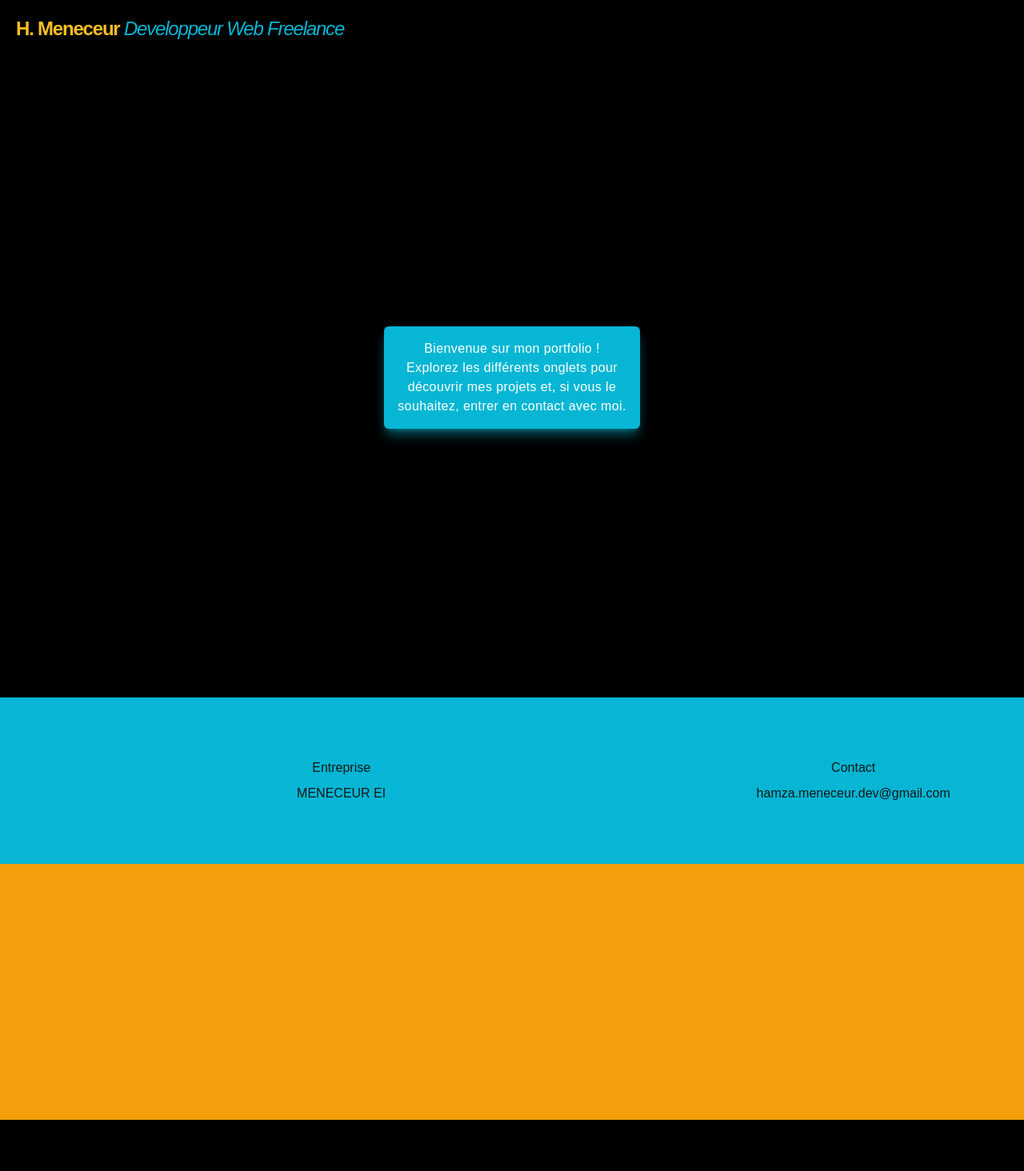
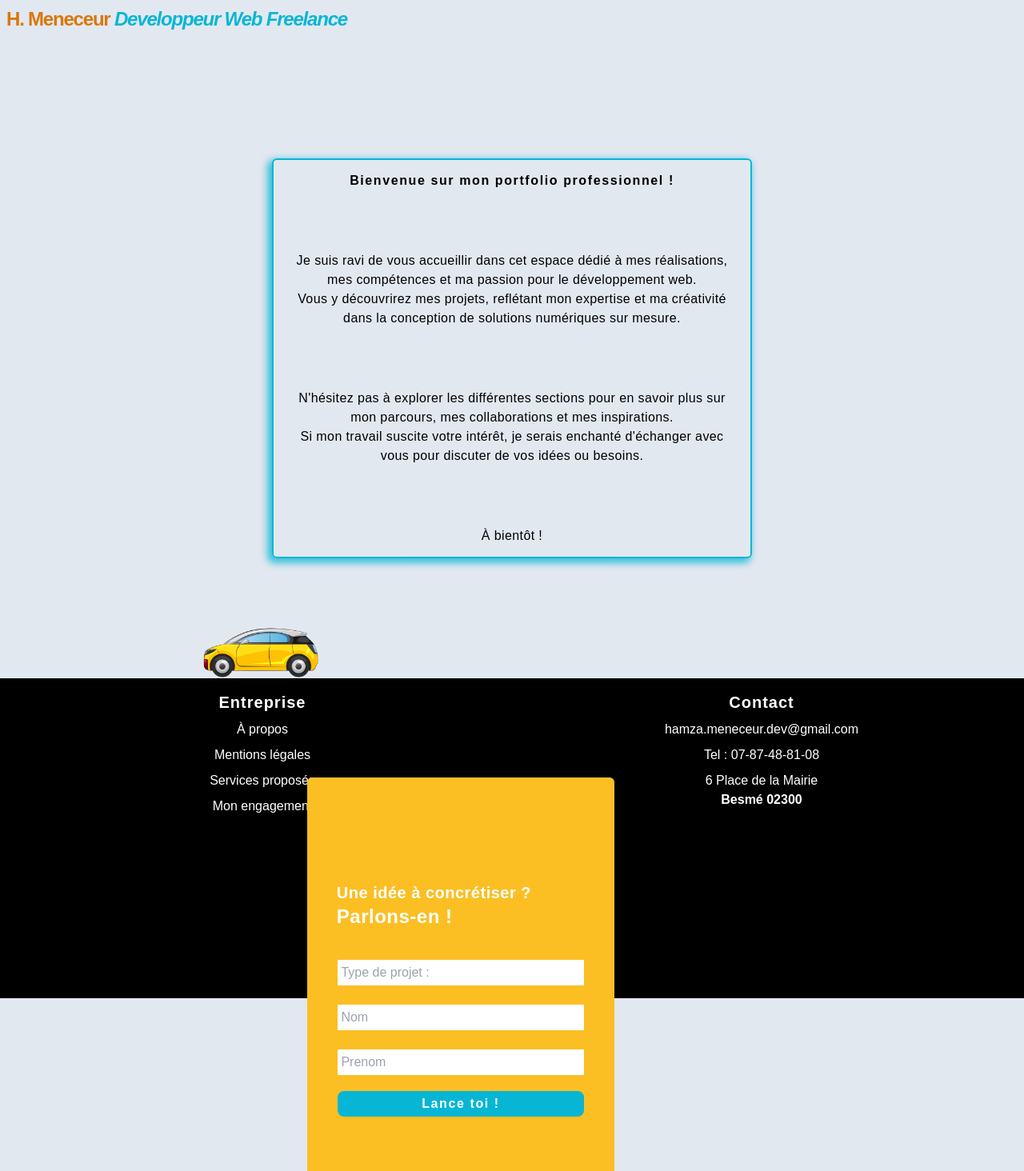
Before and after one commit to HamzaMeneceur/portfolio2.0_front, a Next.js app: page / in a window 1280 px wide. Shown: the top 1464 px of the page at 80% size. Before the commit the page ends 1400 px from the top, so only its background shows below. Built offline with nearby package versions, Linux system fonts and the light colour scheme.

Commit message:
animation tailwind - continue css

```diff
--- a/app/layout.tsx
+++ b/app/layout.tsx
@@ -13,11 +13,11 @@ export default function RootLayout({
 }) {
   return (
     <html lang="fr">
-      <body className="bg-black h-lvh">
+      <body className="bg-slate-200 h-lvh">
         <header className="container">
         <h1
-        className="text-cyan-500 italic text-2xl tracking-tighter p-5"
-        ><span className="text-amber-400 not-italic font-semibold">H. Meneceur</span> Developpeur Web Freelance</h1>
+        className="text-cyan-500 italic font-semibold text-2xl tracking-tighter p-2"
+        ><span className="text-amber-600 not-italic font-bold">H. Meneceur</span> Developpeur Web Freelance</h1>
         </header>
         {children}
 
--- a/app/page.tsx
+++ b/app/page.tsx
@@ -1,34 +1,94 @@
-
+import Image from 'next/image'
 export default function Home() {
   return (
     <>
-      <main className="grid place-content-center h-screen">
+      <main className="grid place-content-center h-screen relative">
         <div
         className=
-        "flex justify-center rounded-md box-border md:h-32 md:w-80 p-4 bg-cyan-500 shadow-lg shadow-cyan-500/50"
+        "flex justify-center items-center rounded-md box-border md:h-[500px] md:w-[600px] border-2 border-solid border-cyan-500 shadow-lg animate-spin-shadow"
         >
         <p
-        className="text-center tracking-wide text-white"
+        className="tracking-wide text-black text-center flex flex-col items-center justify-between h-[500px] p-4"
         >
-          Bienvenue sur mon portfolio ! Explorez les différents onglets pour découvrir mes projets et, si vous le souhaitez, entrer en contact avec moi.
+          <span className="font-bold tracking-widest">Bienvenue sur mon portfolio professionnel !</span> <span> Je suis ravi de vous accueillir dans cet espace dédié
+          à mes réalisations, mes compétences et ma passion pour le développement web. <br />Vous y découvrirez mes projets,
+          reflétant mon expertise et ma créativité dans la conception de solutions numériques sur mesure. </span>
+          <span> N&apos;hésitez pas à explorer les différentes sections
+          pour en savoir plus sur mon parcours, mes collaborations et mes inspirations.
+          <br />Si mon travail suscite votre intérêt, je serais enchanté d&apos;échanger avec vous pour discuter de vos idées ou besoins. </span>  À bientôt !
         </p>
 
         </div>
+        <Image
+       src="/vroom-test.png"
+       alt="Voiture"
+       width={150}
+       height={150}
+       className='absolute bottom-0 animate-vroom-yellow'
+       />
 
       </main>
-      <footer>
-<div className="bg-cyan-500  h-52 grid grid-cols-3">
-  <div className="col-span-2 flex justify-center items-center flex-col gap-2">
-    <p>Entreprise</p>
-    <p>MENECEUR EI</p>
+      <footer className="relative">
+<div className="p-4 bg-black text-white h-[400px] grid grid-cols-2 max-[695px]:text-sm">
+  <div className="flex  items-center flex-col gap-2">
+    <p className="text-xl font-bold tracking-wider">Entreprise</p>
+    <a
+    className="hover:text-amber-600 hover:font-semibold"
+    href="#">À propos</a>
+    <a
+    className="hover:text-amber-600 hover:font-semibold"
+    href="#">Mentions légales</a>
+    <a
+    className="hover:text-amber-600 hover:font-semibold"
+    href="#">Services proposés</a>
+    <a
+    className="hover:text-amber-600 hover:font-semibold"
+    href="#">Mon engagement</a>
   </div>
-  <div className="flex justify-center items-center flex-col gap-2">
-    <p>Contact</p>
-    <a className="hover:text-amber500" href="mailto:hamza.meneceur.dev@gmail.com">hamza.meneceur.dev@gmail.com</a>
+  <div
+  className="flex items-center flex-col gap-2">
+    <p className="text-xl font-bold tracking-wider">Contact</p>
+    <a
+    className="hover:text-amber-600 hover:font-semibold"
+    href="mailto:hamza.meneceur.dev@gmail.com">hamza.meneceur.dev@gmail.com</a>
+    <a
+    className="hover:text-amber-600 hover:font-semibold"
+    href="tel:+33787488108">Tel : 07-87-48-81-08</a>
+    <address className="select-all text-center not-italic">6 Place de la Mairie<br />
+    <span
+    className="font-semibold">Besmé 02300</span></address>
   </div>
 </div>
-<div className="bg-amber-500 h-80">
-
+<div className="bg-slate-200 h-80"></div>
+<div
+className="p-3 grid grid-rows-4 gap-2 rounded-md max-[1434px]:hidden bg-slate-100 h-80 w-72 absolute md:bottom-32 z-10 md:left-[22%] shadow-xl shadow-amber-500/50 box-border text-center">
+  <p className="text-black font-extrabold text-center text-xl tracking-wider">Contact</p>
+  <p className="text-amber-600 font-semibold">Ou suis-je ?</p>
+  <p className="text-sm">Régions Parisienne et <br />dans le Hauts-de-France</p>
+  <p className="text-amber-600 font-semibold">Email</p>
+  <a
+    className="text-sm text-black hover:text-cyan-600 hover:font-semibold"
+    href="mailto:hamza.meneceur.dev@gmail.com">hamza.meneceur.dev@gmail.com</a>
+    <br />
+  <p className="text-amber-600 font-semibold">Téléphone :</p>
+  <a
+    className="text-sm text-black hover:text-cyan-600 hover:font-semibold"
+    href="tel:+33787488108">(+33)07-87-48-81-08</a>
+</div>
+<div
+className="rounded-md max-[900px]:hidden bg-amber-400 h-[500px] w-96 absolute md:bottom-24 md:right-[40%]">
+<form
+action="mailto:hamza.meneceur.dev@gmail.com"
+method="post"
+className='grid grid-rows-8 gap-4'
+>
+  <div className='row-span-2'></div>
+  <p className='w-[85%] m-auto row-span-2 font-bold p-2 text-xl text-white tracking-wide'>Une idée à concrétiser ?<br /><span className='text-2xl text-white'>Parlons-en !</span></p>
+  <input className="w-[80%] m-auto p-1" type="text" name="Type de projet" id="tp" placeholder="Type de projet :" />
+  <input className="w-[80%] m-auto p-1" type="text" name="Nom" id="name" placeholder="Nom"/>
+  <input className="w-[80%] m-auto p-1" type="text" name="Prenom" id="firstname" placeholder="Prenom"/>
+  <input className="w-[80%] m-auto p-1 bg-cyan-500 hover:bg-orange-600 rounded-lg animate-bounce mt-2 font-semibold tracking-widest text-white  hover:font-extrabold" type="submit" value="Lance toi !" />
+</form>
 </div>
       </footer>
     </>
--- a/tailwind.config.ts
+++ b/tailwind.config.ts
@@ -1,6 +1,6 @@
 import type { Config } from "tailwindcss";
 
-export default {
+const config = {
   content: [
     "./pages/**/*.{js,ts,jsx,tsx,mdx}",
     "./components/**/*.{js,ts,jsx,tsx,mdx}",
@@ -8,11 +8,30 @@ export default {
   ],
   theme: {
     extend: {
+      animation: {
+        "spin-shadow": "spin-shadow 1.5s linear infinite",
+        "vroom-yellow": "vroom-yellow 10s linear infinite"
+      },
       colors: {
         background: "var(--background)",
         foreground: "var(--foreground)",
+      },
+      keyframes: {
+        "spin-shadow": {
+          "0%": { boxShadow: "0 0 10px 2px rgba(6, 182, 212, 0.8)" },
+          "25%": { boxShadow: "5px 5px 10px 2px rgba(6, 182, 212, 0.8)" },
+          "50%": { boxShadow: "0 10px 10px 2px rgba(6, 182, 212, 0.8)" },
+          "75%": { boxShadow: "-5px 5px 10px 2px rgba(6, 182, 212, 0.8)" },
+          "100%": { boxShadow: "0 0 10px 2px rgba(6, 182, 212, 0.8)" },
+        },
+        "vroom-yellow": {
+          "0%": { right: "0%" },
+          "100%": { right: "120%" }
+        },
       },
     },
   },
   plugins: [],
 } satisfies Config;
+
+export default config;
```
Also changed, not shown: public/vroom-test.png (added).
